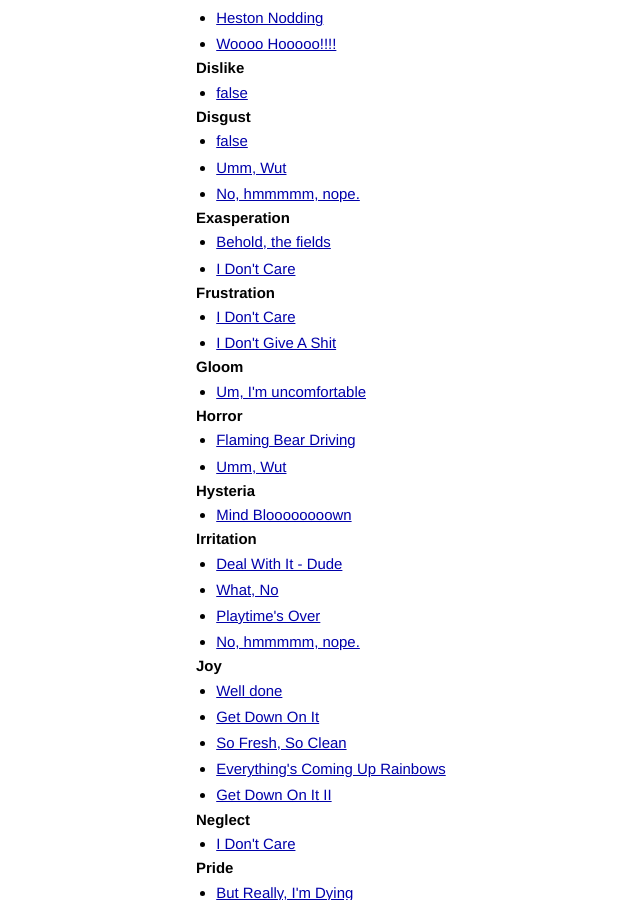
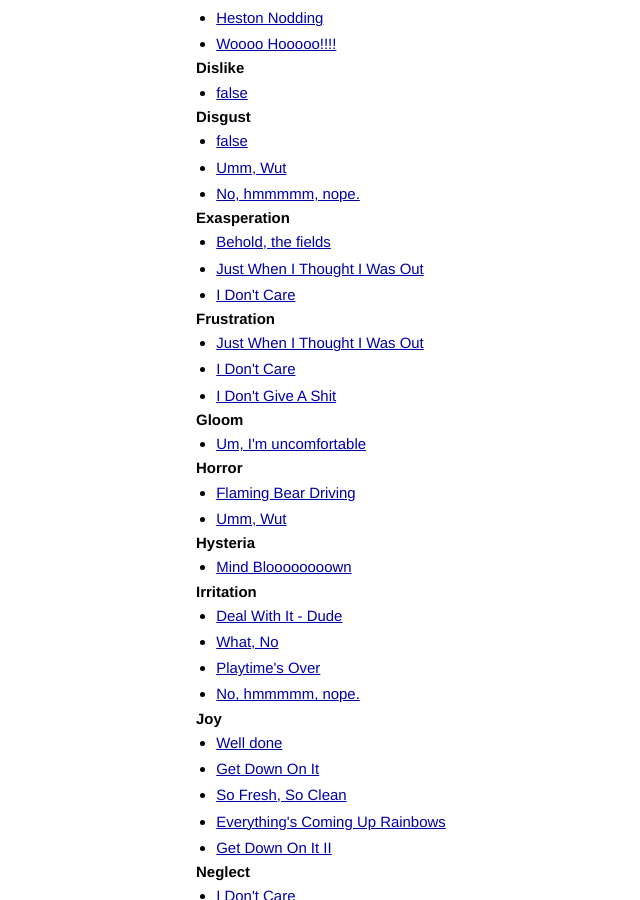
Before and after one commit to jschairb/zeitgeist, a Jekyll site: the page built from index.html, in a window 1280 px wide and 900 px high, scrolled down 518 px. Shown: the whole window, without its empty margins (130-770 px from the left). Built offline with Jekyll 4.4.1, drawn with Linux system fonts in a browser that asks for light colours; Markdown is read by kramdown in place of the engine named in the settings.

Commit message:
JUST WHEN I THOUGHT I WAS OUT

```diff
--- a/_data/categories.yaml
+++ b/_data/categories.yaml
@@ -25,8 +25,10 @@ Disgust:
   - robert-downey-nope
 Exasperation:
   - behold-the-fields
+  - just-when-i-thought-i-was-out
   - tommie-lee-jones-don-t-care
 Frustration:
+  - just-when-i-thought-i-was-out
   - tommie-lee-jones-don-t-care
   - red-don-t-give-a-shit
 Gloom:
--- a/_data/images.yaml
+++ b/_data/images.yaml
@@ -34,6 +34,9 @@ heston-nodding:
 jesse-disbelief:
   file: jesse-disbelief.gif
   name: Umm, Wut
+just-when-i-thought-i-was-out:
+  file: just-when-i-thought-i-was-out.gif
+  name: Just When I Thought I Was Out
 katniss-fingers:
   file: katniss-fingers.gif
   name: United in Struggle
```
Also changed, not shown: images/just-when-i-thought-i-was-out.gif (added).
